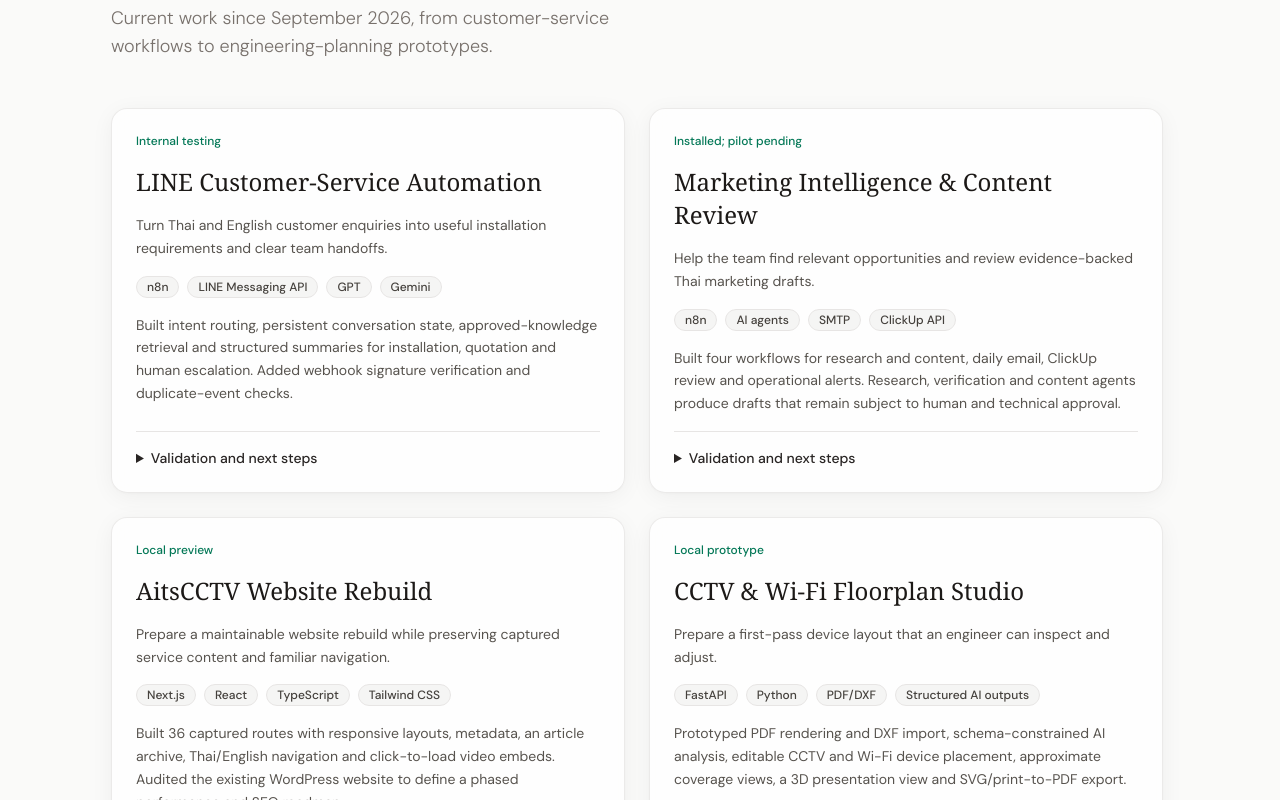
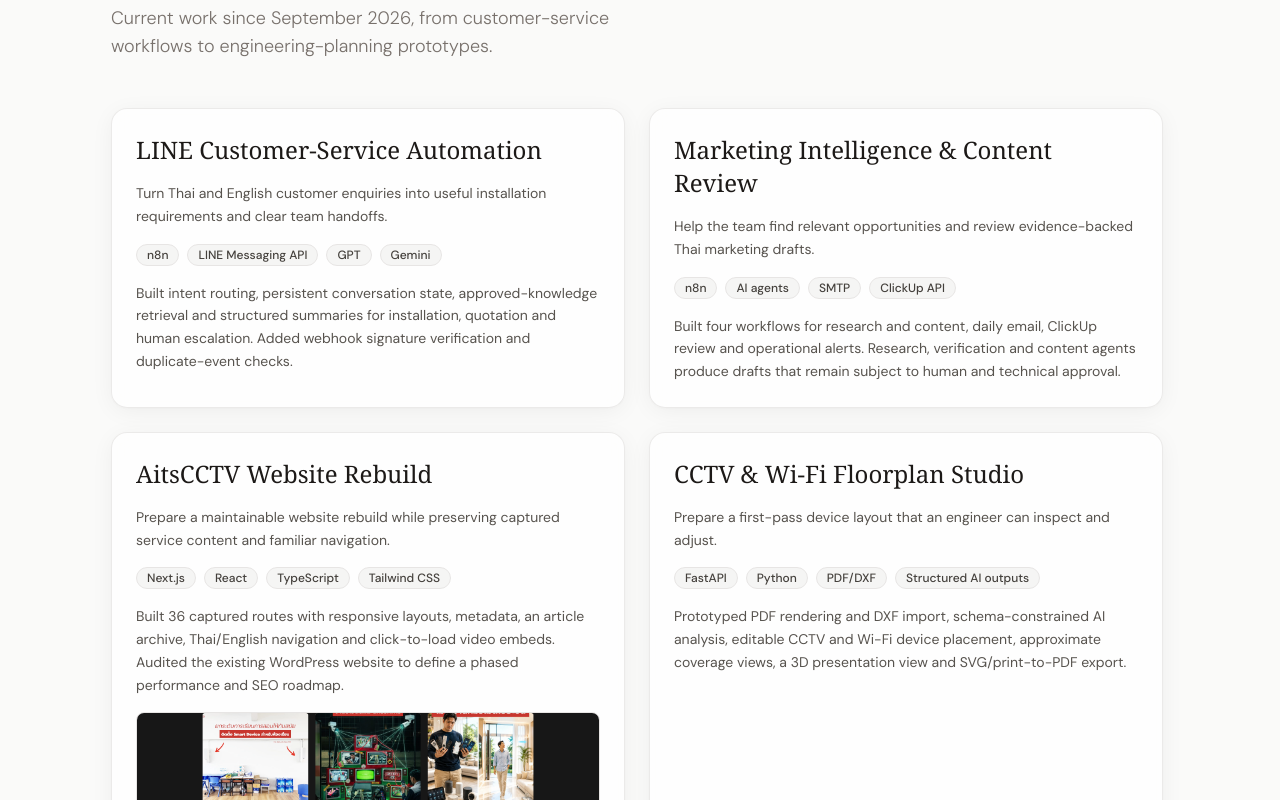
Before and after one commit to pshkai/portfolio, a Next.js app: page /portfolio/projects in a window 1280 px wide. Shown: the part 520-1320 px from the top of the page. Built offline with nearby package versions, Linux system fonts and the light colour scheme; a web font is replaced by a local one.

Commit message:
Simplify AitsCCTV project cards

```diff
--- a/src/components/sections/AitsCaseStudies.tsx
+++ b/src/components/sections/AitsCaseStudies.tsx
@@ -11,7 +11,6 @@ export function AitsCaseStudies() {
         <div className="grid grid-cols-1 gap-6 lg:grid-cols-2">
           {aitsCaseStudies.map((project) => (
             <article key={project.name} className="glass-card flex flex-col gap-4 p-6">
-              <p className="text-xs font-medium text-emerald-700 dark:text-emerald-300">{project.status}</p>
               <h3 className="font-serif text-2xl leading-snug text-stone-900 dark:text-stone-50">{project.name}</h3>
               <p className="text-sm leading-relaxed text-stone-600 dark:text-stone-300">{project.problem}</p>
               <div className="flex flex-wrap gap-2">{project.stack.map((tech) => <Badge key={tech}>{tech}</Badge>)}</div>
@@ -19,14 +18,9 @@ export function AitsCaseStudies() {
               {project.image && (
                 <figure>
                   <Image src={project.image} alt={project.imageAlt ?? "Project preview"} width={1536} height={900} className="rounded-lg border border-stone-200 dark:border-stone-700" />
-                  <figcaption className="mt-2 text-xs text-stone-500 dark:text-stone-400">Local rebuild preview; production website unchanged.</figcaption>
+                  <figcaption className="mt-2 text-xs text-stone-500 dark:text-stone-400">AitsCCTV website rebuild.</figcaption>
                 </figure>
               )}
-              <details className="mt-auto border-t border-stone-200 pt-4 dark:border-stone-700">
-                <summary className="cursor-pointer text-sm font-medium text-stone-800 dark:text-stone-200">Validation and next steps</summary>
-                <p className="mt-3 text-sm leading-relaxed text-stone-600 dark:text-stone-300">{project.evidence}</p>
-                <p className="mt-3 text-sm leading-relaxed text-stone-600 dark:text-stone-300"><strong className="font-medium">Next: </strong>{project.next}</p>
-              </details>
             </article>
           ))}
         </div>
--- a/src/data/aitsCaseStudies.ts
+++ b/src/data/aitsCaseStudies.ts
@@ -1,40 +1,28 @@
 export const aitsCaseStudies = [
   {
     name: "LINE Customer-Service Automation",
-    status: "Internal testing",
     stack: ["n8n", "LINE Messaging API", "GPT", "Gemini"],
     problem: "Turn Thai and English customer enquiries into useful installation requirements and clear team handoffs.",
     implementation: "Built intent routing, persistent conversation state, approved-knowledge retrieval and structured summaries for installation, quotation and human escalation. Added webhook signature verification and duplicate-event checks.",
-    evidence: "Workflow and tracking components are built for internal testing. Production release still requires end-to-end validation of customer replies, team notifications and quotation commands.",
-    next: "Complete bilingual regression testing and operational review before activating the customer-service workflow.",
   },
   {
     name: "Marketing Intelligence & Content Review",
-    status: "Installed; pilot pending",
     stack: ["n8n", "AI agents", "SMTP", "ClickUp API"],
     problem: "Help the team find relevant opportunities and review evidence-backed Thai marketing drafts.",
     implementation: "Built four workflows for research and content, daily email, ClickUp review and operational alerts. Research, verification and content agents produce drafts that remain subject to human and technical approval.",
-    evidence: "Validated 38 offline checks and 8 agent-contract tests, plus live research and draft generation. SMTP acceptance and ClickUp read-back were tested; duplicate-task reconciliation exposed issues requiring review. Scheduled research and email remain unpublished.",
-    next: "Resolve reconciliation issues, review the initial brief and run a controlled seven-day pilot before scheduled operation.",
   },
   {
     name: "AitsCCTV Website Rebuild",
-    status: "Local preview",
     stack: ["Next.js", "React", "TypeScript", "Tailwind CSS"],
     problem: "Prepare a maintainable website rebuild while preserving captured service content and familiar navigation.",
     implementation: "Built 36 captured routes with responsive layouts, metadata, an article archive, Thai/English navigation and click-to-load video embeds. Audited the existing WordPress website to define a phased performance and SEO roadmap.",
-    evidence: "Production build, TypeScript checks and browser regression checks passed at four viewport widths. The preview has not replaced the public website; live CMS refresh and remaining account/form migration are pending.",
-    next: "Resolve CMS access, validate enquiry paths and URL migration, and review indexing policy before production cutover.",
     image: "/portfolio/projects/aits-website-preview.png",
     imageAlt: "Article cards visible in the local AitsCCTV website rebuild preview",
   },
   {
     name: "CCTV & Wi-Fi Floorplan Studio",
-    status: "Local prototype",
     stack: ["FastAPI", "Python", "PDF/DXF", "Structured AI outputs"],
     problem: "Prepare a first-pass device layout that an engineer can inspect and adjust.",
     implementation: "Prototyped PDF rendering and DXF import, schema-constrained AI analysis, editable CCTV and Wi-Fi device placement, approximate coverage views, a 3D presentation view and SVG/print-to-PDF export.",
-    evidence: "A local prototype with manual placement available independently of AI. Layouts are preliminary concepts requiring engineer review and site validation; team storage, access control and an approval workflow are not implemented.",
-    next: "Confirm engineering requirements and add shared project storage, access controls and review history before team deployment.",
   },
 ];
```
